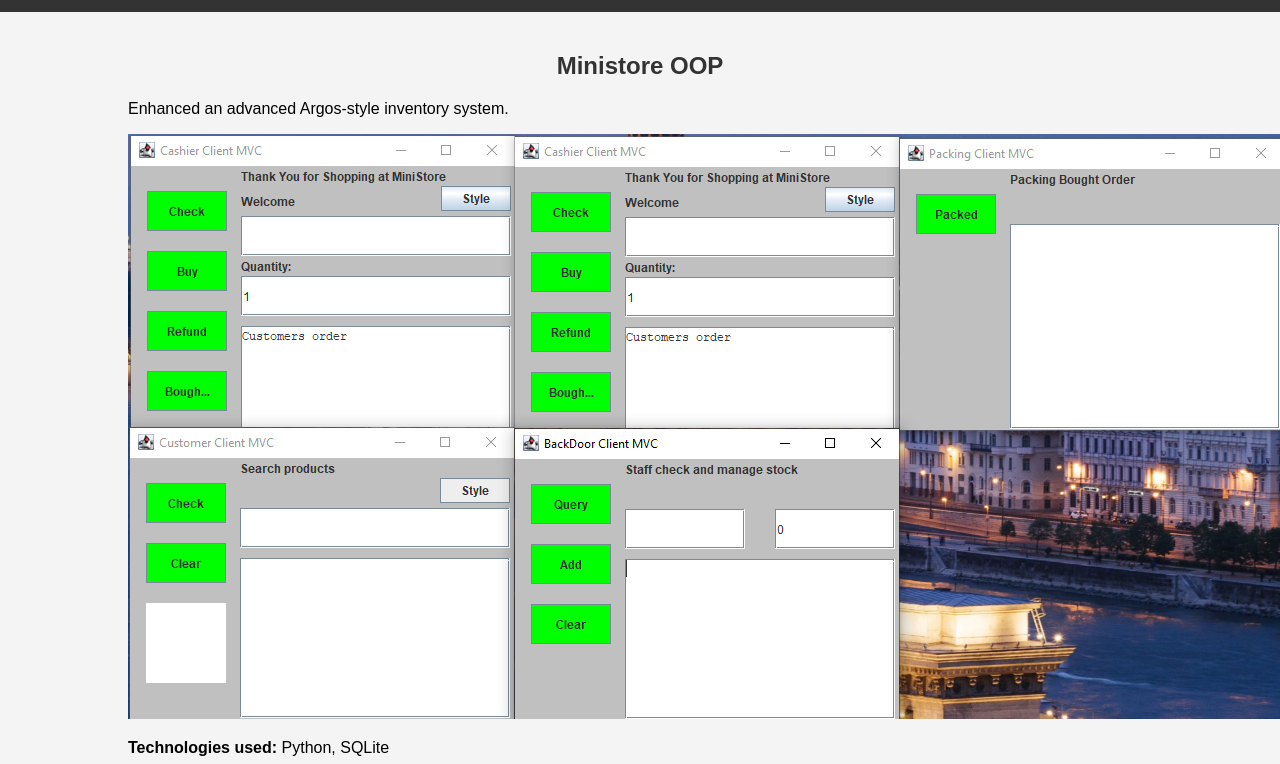
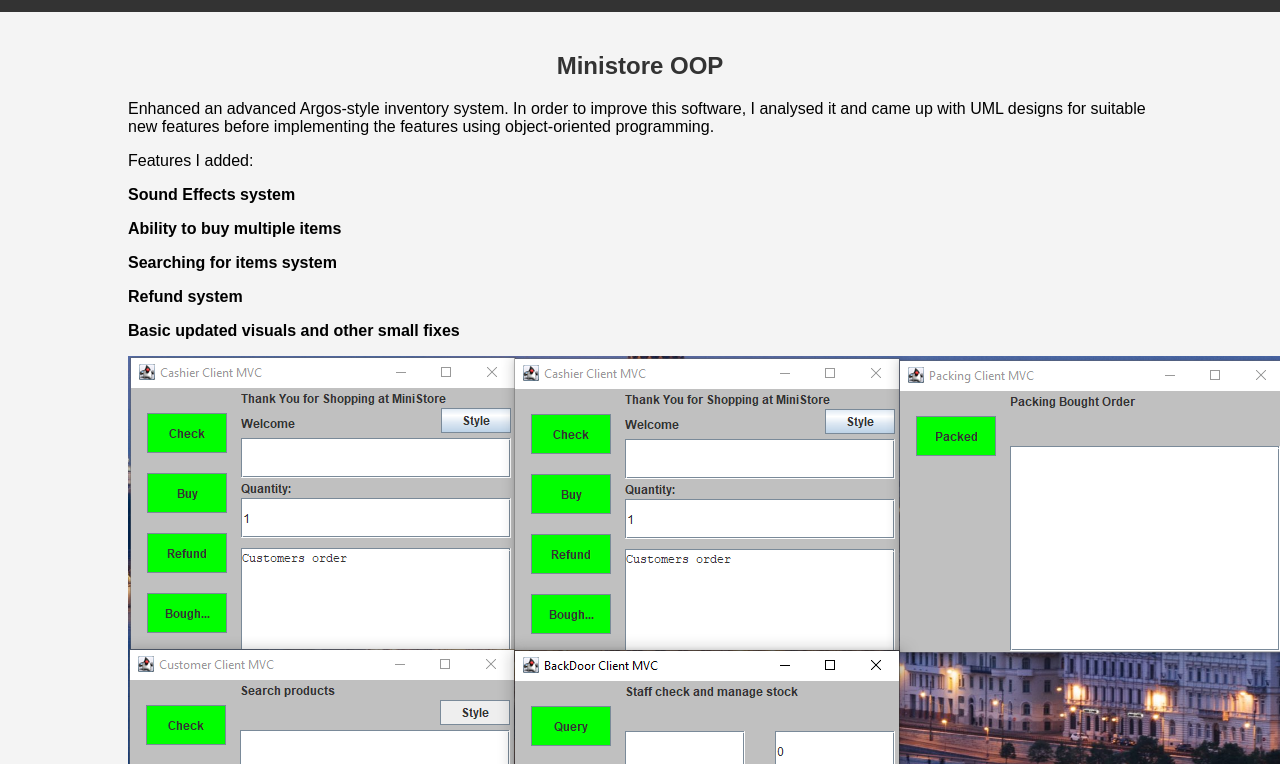
Before and after one commit to 0Will0-ui/0Will0-ui.github.io, a plain HTML site: page project4.html in a window 1280 px wide. Shown: the part 36-800 px from the top of the page. Drawn offline with Linux system fonts and the light colour scheme.

Commit message:
Updated text info for project #4 page

```diff
--- a/project4.html
+++ b/project4.html
@@ -18,10 +18,18 @@
     <section id="project-details">
         <div class="container">
             <h2>Ministore OOP</h2>
-            <p>Enhanced an advanced Argos-style inventory system.</p>
+            <p>Enhanced an advanced Argos-style inventory system. In order to improve this software, I analysed it and came up with UML designs for suitable new features before implementing the features using object-oriented programming.</p>
+
+            <p>Features I added:</p>
+
+            <p><b>Sound Effects system</b></p>
+            <p><b>Ability to buy multiple items</b></p>
+            <p><b>Searching for items system</b></p>
+            <p><b>Refund system</b></p>
+            <p><b>Basic updated visuals and other small fixes</b></p>
 
             <img src="assets/img/MiniStorePhoto.PNG" alt="Ministore GUI Photo">
-            <p><strong>Technologies used:</strong> Python, SQLite</p>
+            <p><strong>Technologies used:</strong> Java, Eclipse IDE for Java, Whitestar UML </p>
             <a href="https://github.com/0Will0-ui/CI553-CW-miniStore" target="_blank">View on GitHub</a>
         </div>
     </section>
```
